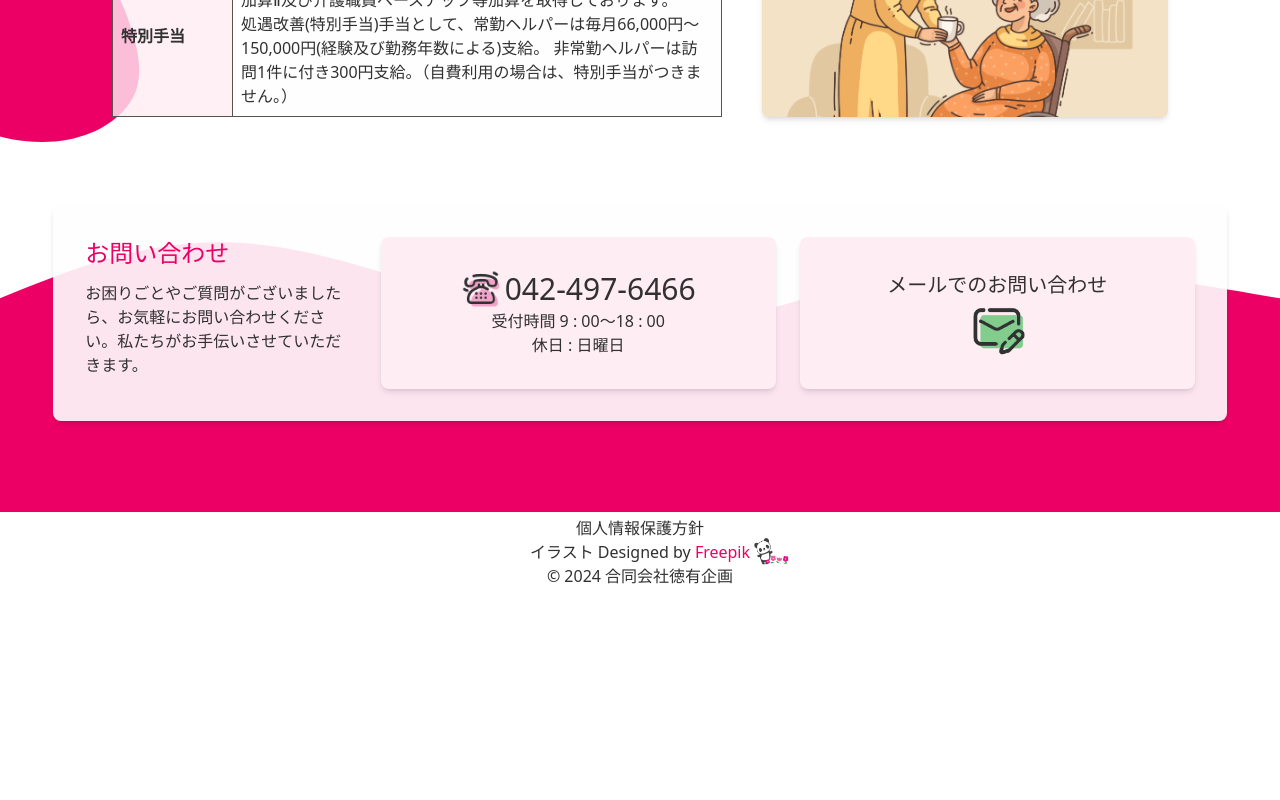
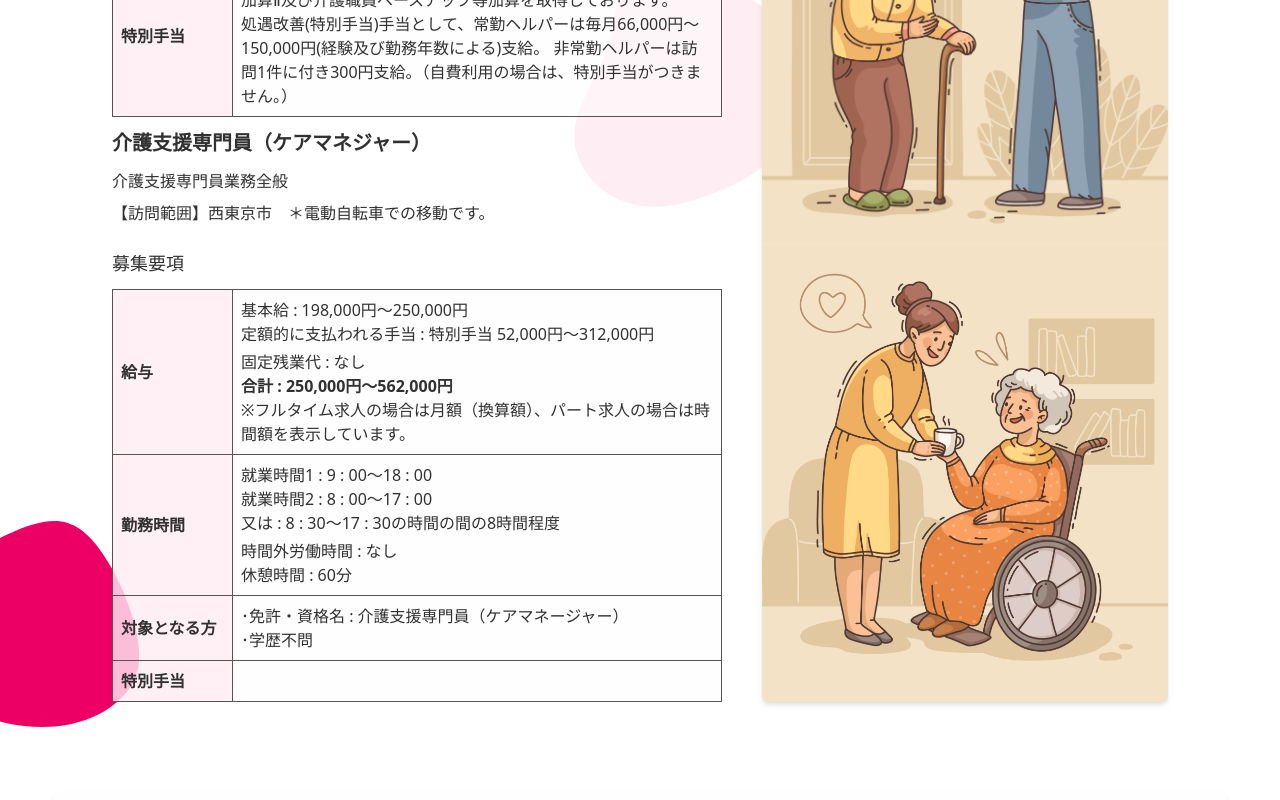
Before and after one commit to Jasufr/tokuyukikaku, a React (Vite) app: page /recruit in a window 1280 px wide. Shown: the part 820-1620 px from the top of the page. Before the commit the page ends 1412 px from the top, so only its background shows below. Built offline with nearby package versions, Linux system fonts and the light colour scheme; a web font is replaced by a local one.

Commit message:
recruit care manager info partially added

```diff
--- a/src/pages/Recruit.jsx
+++ b/src/pages/Recruit.jsx
@@ -31,8 +31,9 @@ const Recruit = () => {
           <div className="flex gap-10">
             <div className="sm:w-4/5 2md:w-3/5">
               <h1 className="text-2xl text-darkpink mb-3">採用情報</h1>
+              {/* 介護職員 */}
               <div>
-                <h2 className="text-xl mb-3">お仕事内容</h2>
+                <h2 className="text-xl mb-3 font-bold">介護職員</h2>
                 <p className="mb-2">介護職員（常勤・非常勤ヘルパー）及び介護タクシードライバーを募集中</p>
                 <p className="mb-2">朝食･昼食･夕食作り､各所掃除･洗濯･おむつ交換､お買物､入浴介助などの介護業務を､シフト制で分担して対応していきます｡</p>
                 <p className="text-[px]">※直行直帰OK！</p>
@@ -42,8 +43,8 @@ const Recruit = () => {
                 <div aria-label="ご利用者様に買い物のお手伝いをするヘルパーのイラスト" role="img" className="bg-[url('/illustrations/helper1.png')] bg-cover bg-top w-1/3"></div>
                 <div aria-label="ご利用者様とケアするヘルパーのイラスト" role="img" className="bg-[url('/illustrations/helper3.png')] bg-cover bg-top w-1/3 rounded-r-md"></div>
               </div>
-              <div className="mt-6">
-                <h2 className="text-xl mb-3">募集要項</h2>
+              <div className="mt-6 mb-3">
+                <h2 className="text-lg mb-3">募集要項</h2>
                 <table>
                   <tbody>
                     <tr>
@@ -90,6 +91,61 @@ const Recruit = () => {
                   </tbody>
                 </table>
               </div>
+              {/* 介護支援専門員 */}
+              <div>
+                <h2 className="text-xl mb-3 font-bold">介護支援専門員（ケアマネジャー）</h2>
+                <p className="mb-2">介護支援専門員業務全般
+                </p>
+                <p className="mb-2">【訪問範囲】西東京市　＊電動自転車での移動です。</p>
+              </div>
+              <div className="mt-6">
+                <h2 className="text-lg mb-3">募集要項</h2>
+                <table>
+                  <tbody>
+                    <tr>
+                      <th className="bg-lightpink bg-opacity-80 border border-darkstone p-2  text-start min-w-[120px]" scope="row">給与</th>
+                      <td className="bg-white bg-opacity-50 p-2 border border-darkstone">
+                        <ul className="">
+                          <li className="">基本給 : 198,000円〜250,000円</li>
+                          <li className="mb-1">定額的に支払われる手当 : 特別手当 52,000円〜312,000円</li>
+                          <li className="">固定残業代 : なし</li>
+                          <li className="font-bold">合計 : 250,000円〜562,000円</li>
+                          <li className="">※フルタイム求人の場合は月額（換算額）、パート求人の場合は時間額を表示しています。</li>
+                        </ul>
+                      </td>
+                    </tr>
+                    <tr>
+                      <th className="bg-lightpink bg-opacity-80 border border-darkstone p-2 text-start" scope="row">勤務時間</th>
+                      <td className="bg-white bg-opacity-50 p-2 border border-darkstone">
+                        <ul>
+                          <li>就業時間1 : 9 : 00〜18 : 00</li>
+                          <li className="">就業時間2 : 8 : 00〜17 : 00</li>
+                          <li className="mb-1">又は : 8 : 30〜17 : 30の時間の間の8時間程度</li>
+                          <li>時間外労働時間 : なし</li>
+                          <li>休憩時間 : 60分</li>
+                        </ul>
+                      </td>
+                    </tr>
+                    <tr>
+                      <th className="bg-lightpink bg-opacity-80 border border-darkstone p-2 text-start" scope="row">対象となる方</th>
+                      <td className="bg-white bg-opacity-50 p-2 border border-darkstone" >
+                        <ul>
+                          <li>･免許・資格名 : 介護支援専門員（ケアマネージャー）</li>
+                          <li>･学歴不問</li>
+                        </ul>
+                      </td>
+                    </tr>
+                    <tr>
+                      <th className="bg-lightpink bg-opacity-80 border border-darkstone p-2 text-start" scope="row">特別手当</th>
+                      <td className="bg-white bg-opacity-50 p-2 border border-darkstone">
+                        <ul>
+                          <li></li>
+                        </ul>
+                      </td>
+                    </tr>
+                  </tbody>
+                </table>
+              </div>
             </div>
             <div className="hidden sm:block w-1/5 2md:w-2/5 rounded-md shadow-md">
               <div aria-label="ご利用者様とヘルパーが散歩するイラスト" role="img" className="bg-[url('/illustrations/helper2.png')] bg-cover bg-top h-1/3 rounded-t-md"></div>
```
